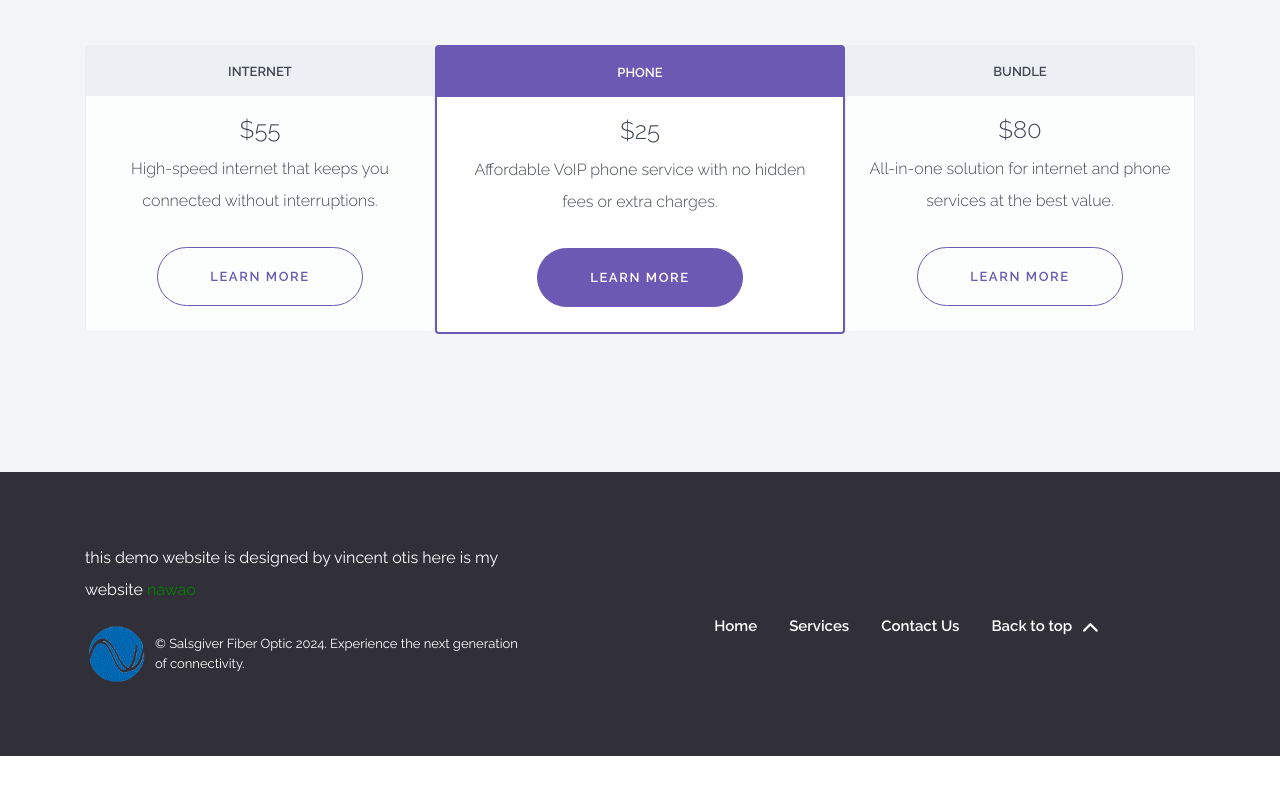
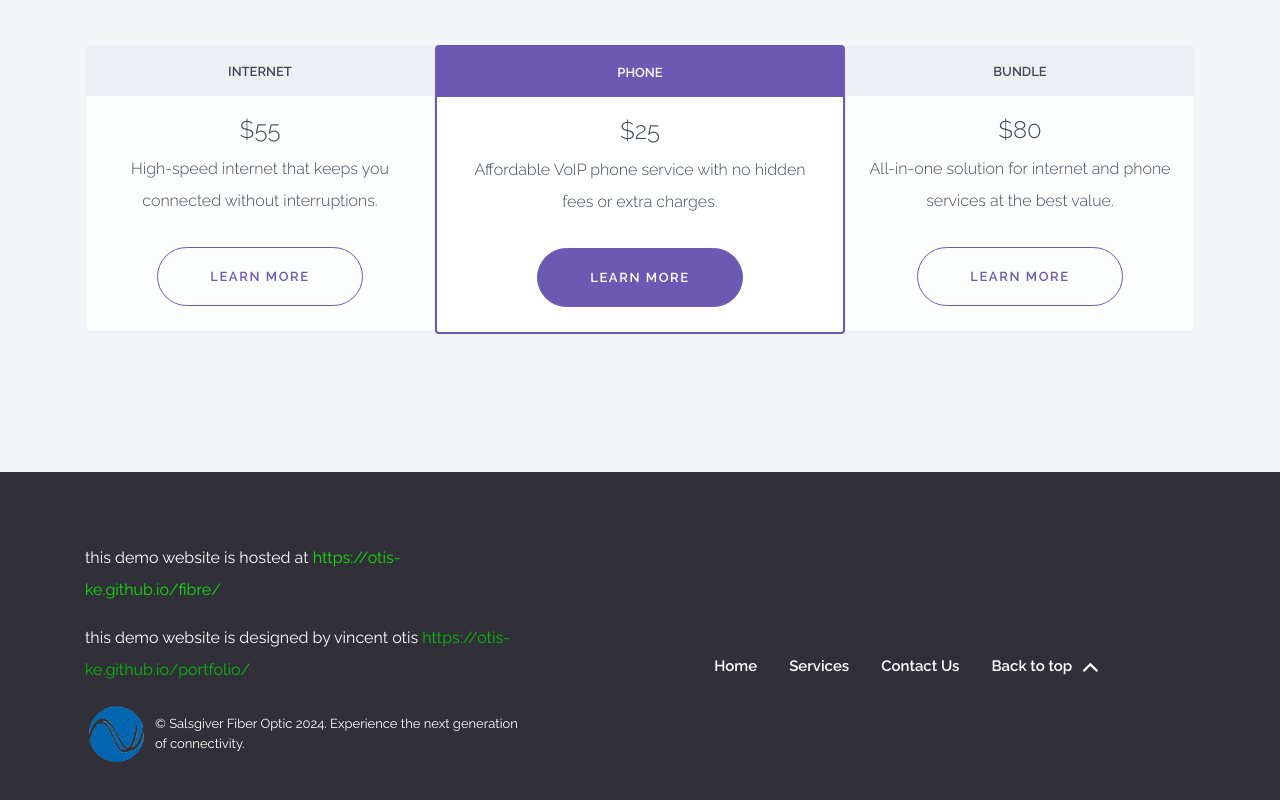
Before and after one commit to otis-ke/fibre, a website: page index.html in a window 1280 px wide. Shown: the part 2381-3181 px from the top of the page. Before the commit the page ends 3137 px from the top, so only its background shows below. Drawn offline with nearby package versions, Linux system fonts and the light colour scheme; files whose address does not match are found by name.

Commit message:
Update index.html

```diff
--- a/index.html
+++ b/index.html
@@ -4,7 +4,7 @@
     <meta charset="utf-8">
     <meta name="viewport" content="width=device-width, initial-scale=1">
     <meta http-equiv="x-ua-compatible" content="ie=edge">
-    <title>Gotlit.com</title>
+    <title>fibre</title>
     <meta name="description" content="A free HTML template and UI Kit built on Bootstrap" />
     <meta name="keywords" content="free html template, bootstrap, ui kit, sass" />
     <meta name="author" content="Peter Finlan and Taty Grassini Codrops" />
@@ -224,7 +224,10 @@
       <div class="container">
         <div class="row align-items-center">
           <div class="col-md-6 col-lg-5">
-            <p>this demo website is designed by vincent otis here is my website <span style="color :green">nawao</span></p>
+            <p>this demo website is hosted at <span style="color :rgb(19, 223, 12)">https://otis-ke.github.io/fibre/</span></p>
+            <p>this demo website is designed by vincent otis
+              <span style="color :rgb(8, 187, 8)">https://otis-ke.github.io/portfolio/</span></p>
+
             <div class="media flex-column flex-md-row">
               <img src="logo.png" style="width:70px;">
               <small class="media-body text-center text-md-left">
```
